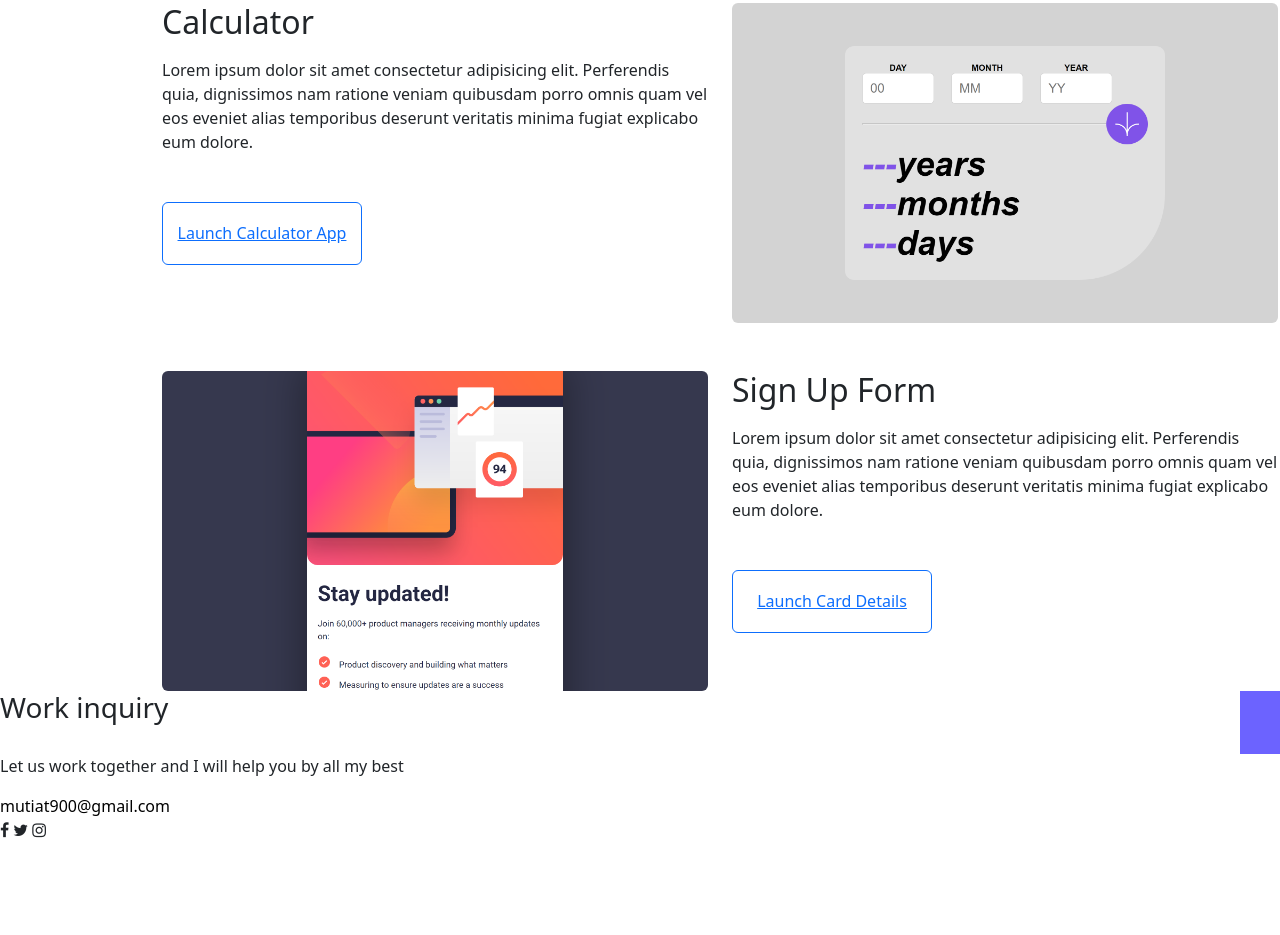
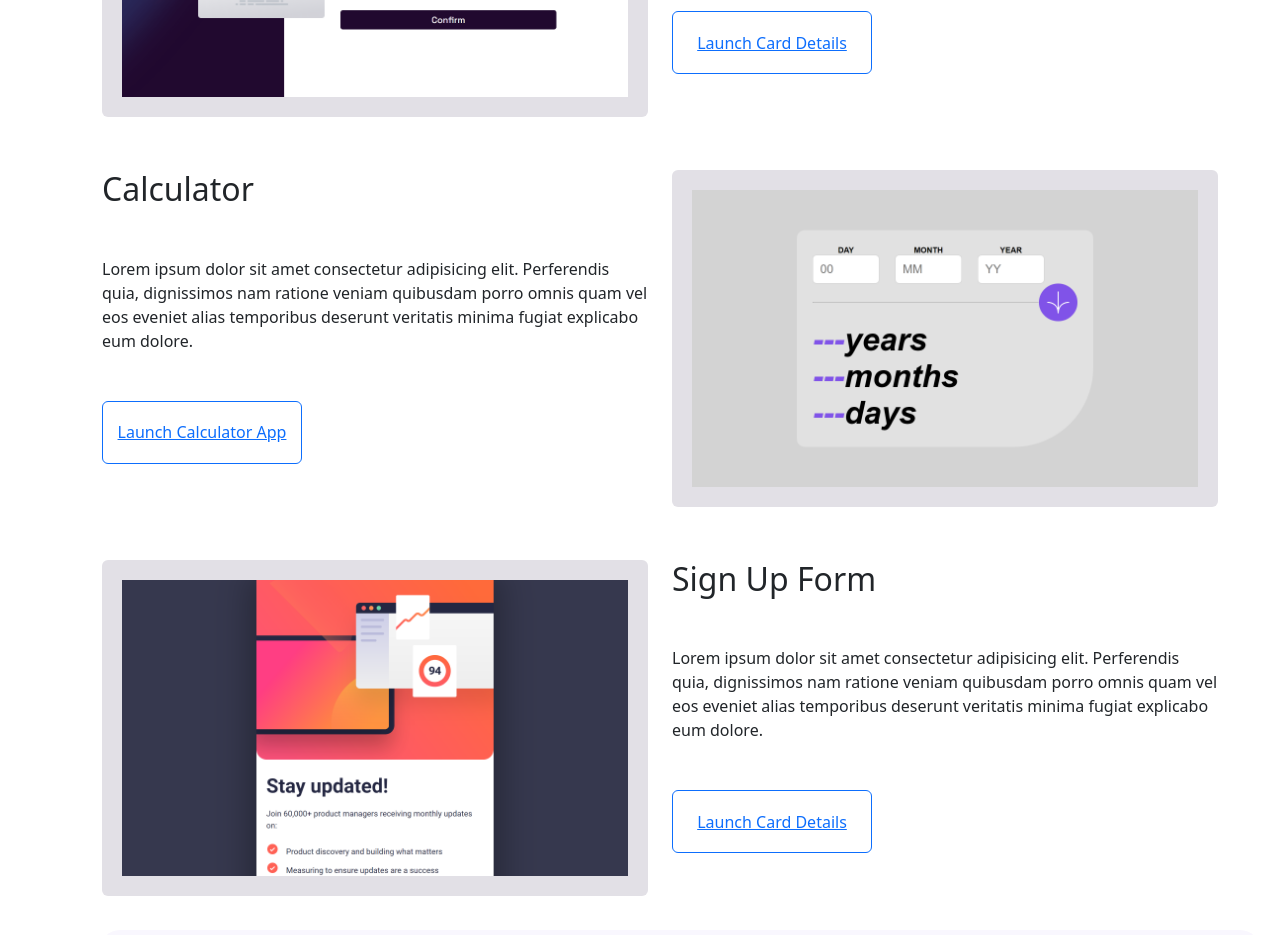
Before and after one commit to Rike12/portfolio-project, a plain HTML site: page index.html in a window 1280 px wide. Shown: the part 1851-2786 px from the top of the page. Before the commit the page ends 2693 px from the top, so only its background shows below. Drawn offline with nearby package versions, Linux system fonts and the light colour scheme.

Commit message:
Styled the work section and the footer section of the home page

```diff
--- a/index.html
+++ b/index.html
@@ -65,7 +65,7 @@
                                 <img src="assets/advice.png" class="img-fluid rounded projectt" alt="yoga image" />
                             </div>
                             <div class="col-md-6">
-                                <h2 class="mb-3">Advice Generator</h2>
+                                <h2 class="mb-5">Advice Generator</h2>
                                 <p>
                                     Lorem ipsum dolor sit amet consectetur adipisicing elit. Perferendis
                                     quia, dignissimos nam ratione veniam quibusdam porro omnis quam vel
@@ -79,7 +79,7 @@
                         </div>
                         <div class="row mt-5">
                             <div class="col-md-6">
-                                <h2 class="mb-3">Weather app</h2>
+                                <h2 class="mb-5">Weather app</h2>
                                 <p>
                                     Lorem ipsum dolor sit amet consectetur adipisicing elit. Perferendis
                                     quia, dignissimos nam ratione veniam quibusdam porro omnis quam vel
@@ -100,7 +100,7 @@
                                 <img src="assets/details.png" class="img-fluid rounded projectt" alt="yogurt picture" />
                             </div>
                             <div class="col-md-6">
-                                <h2 class="mb-3"> Interactive Card Details Form</h2>
+                                <h2 class="mb-5"> Interactive Card Details Form</h2>
                                 <p>
                                     Lorem ipsum dolor sit amet consectetur adipisicing elit. Perferendis
                                     quia, dignissimos nam ratione veniam quibusdam porro omnis quam vel
@@ -114,7 +114,7 @@
                         </div>
                         <div class="row mt-5">
                             <div class="col-md-6">
-                                <h2 class="mb-3">Calculator</h2>
+                                <h2 class="mb-5">Calculator</h2>
                                 <p>
                                     Lorem ipsum dolor sit amet consectetur adipisicing elit. Perferendis
                                     quia, dignissimos nam ratione veniam quibusdam porro omnis quam vel
@@ -135,7 +135,7 @@
                                 <img src="assets/card.png" class="img-fluid rounded projectt" alt="yogurt picture" />
                             </div>
                             <div class="col-md-6">
-                                <h2 class="mb-3">Sign Up Form</h2>
+                                <h2 class="mb-5">Sign Up Form</h2>
                                 <p>
                                     Lorem ipsum dolor sit amet consectetur adipisicing elit. Perferendis
                                     quia, dignissimos nam ratione veniam quibusdam porro omnis quam vel
--- a/src/styles.css
+++ b/src/styles.css
@@ -126,3 +126,90 @@ button:hover{
     background-color: var(--white);
     color:var(--purple);
 }
+.work{
+    width:1160px;
+    height: 1900px;
+    margin:80px;
+
+
+}
+.work .topic p{
+    font-weight: 400;
+    font-size: 18px;
+    line-height: 27px;
+    text-align: center;
+    font-family: 'Poppins', sans-serif;
+    margin-bottom: 30px;
+}
+.projectt{
+    background-color: #e2e0e6;
+    padding: 20px;
+}
+.caption{
+    width:515px;
+    height:255px;
+    margin-top:200px;
+    margin-left:144px;
+}
+.caption h1{
+    font-size: 64px;
+    font-family: 'Playfair Display', serif;
+    color:#000000;
+    line-height: 85.31px;
+}
+
+.inquiry{
+    width:1160px;
+    height:200px;
+   margin-left:100px ;
+   padding-right: 100px;
+   padding-top: 49px;
+   border-radius: 20px;
+    background-color: #F9F7FE;
+}
+.inquiry h3{
+   width:298px;
+   height: 64px;
+   margin-left: 129px;
+   margin-right: 129px;
+   line-height: 63.98px;
+   font-size: 48px;
+   font-weight: 700;
+   font-family: 'Playfair Display', serif;
+   color:#000000;
+}
+.inquiry p{
+    width:549px;
+    height:27px;
+    font-weight: 400;
+    line-height: 27px;
+    font-size: 18px;
+    color:#272142;
+    font-family: 'Poppins', sans-serif;
+    margin-left: 118px;
+
+}
+.email{
+
+    text-align: center;
+    color: var(--black);
+    font-family: var(--poppins);
+    font-weight: 500;
+    line-height: 36px;
+    font-size: 24px;
+    padding-top: 49px;
+    cursor: pointer;
+}
+
+.socials{
+    text-align: center;
+    color: var(--purple);
+    padding-top: 30px;
+    padding-bottom: 40px;
+}
+
+i{
+    width:40px;
+    margin-left: 20px;
+    text-shadow: 0 0 30px  var(--purple);
+}
```
